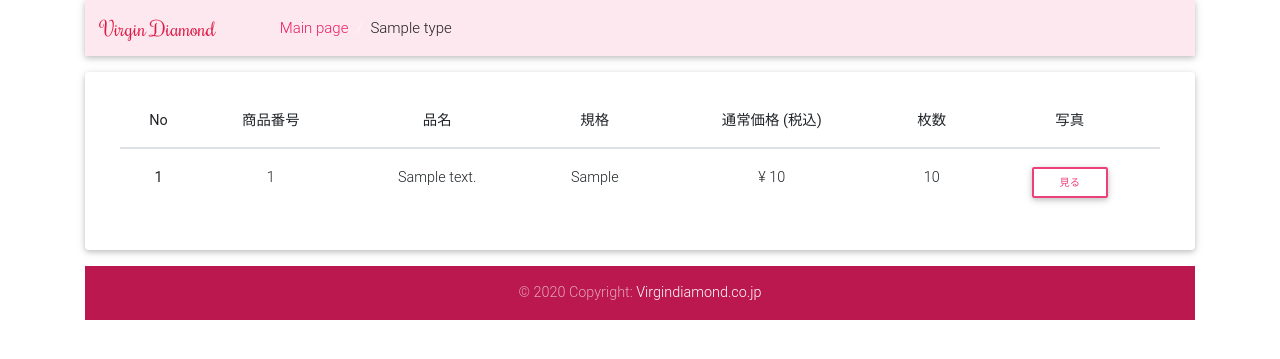
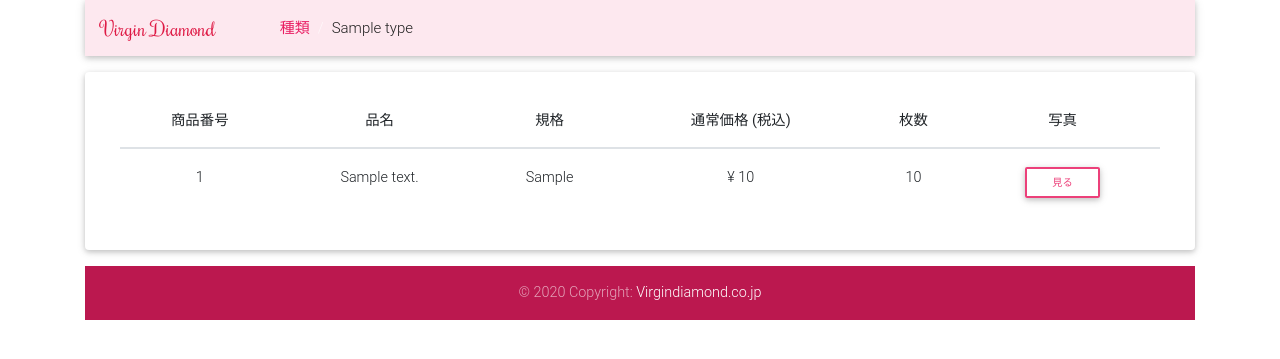
Before and after one commit to andimeon/virgindiamond-sale, a Django app: a page that uses jewelry/templates/type.html in a window 1280 px wide. Shown: the top 359 px of the page. Run offline with Django 3.2, Linux system fonts and the light colour scheme; tables that the repository leaves empty hold one stand-in row (values such as "Sample post"); parts of the project's set-up code (start-up, migrations or seed data) failed here and were passed over; some libraries are stand-ins or nearby versions.

Commit message:
remove numbers of items

```diff
--- a/jewelry/templates/type.html
+++ b/jewelry/templates/type.html
@@ -6,7 +6,7 @@
 {% endblock %}
 
 {% block breadcrumb %}
-  <li class="breadcrumb-item"><a class="pink-text" href="{% url 'index' %}">Main page</a></li>
+  <li class="breadcrumb-item"><a class="pink-text" href="{% url 'index' %}">種類</a></li>
   <li class="breadcrumb-item active text-dark">{{ type.title }}</li>
 {% endblock %}
 
@@ -15,7 +15,6 @@
     <table class="table table-hover text-center">
       <thead>
         <tr>
-          <th scope="col">No</th>
           <th scope="col">商品番号</th>
           <th scope="col">品名</th>
           <th scope="col">規格</th>
@@ -27,7 +26,6 @@
       {% for product in products %}
         <tbody>
           <tr>
-            <th scope="row">{{ forloop.counter }}</th>
             <td>{{ product.product_num }}</td>
             <td>{{ product.description }}</td>
             <td>{{ product.standart }}</td>
```
